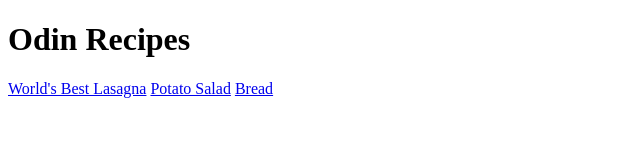
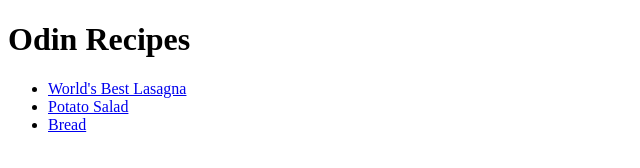
Before and after one commit to Andrstancu/odin-recipes, a plain HTML site: page index.html in a window 1280 px wide. Shown: the whole page, without its empty margins (0-640 px from the left). Drawn offline with Linux system fonts and the light colour scheme.

Commit message:
Modified index to include list of recipes
The recipes were supposed to be inside an unordered
list.
Included the recipe links inside such a list.

```diff
--- a/index.html
+++ b/index.html
@@ -7,9 +7,12 @@
 </head>
 <body>
     <h1>Odin Recipes</h1>
-    <a href="recipes/lasagna.html">World's Best Lasagna</a>
-    <a href="recipes/potatosalad.html">Potato Salad</a>
-    <a href="recipes/bread.html">Bread</a>
+    <ul>
+        <li><a href="recipes/lasagna.html">World's Best Lasagna</a></li>
+        <li><a href="recipes/potatosalad.html">Potato Salad</a></li>
+        <li><a href="recipes/bread.html">Bread</a></li>
+    </ul>
+
 
 </body>
 </html>
```
